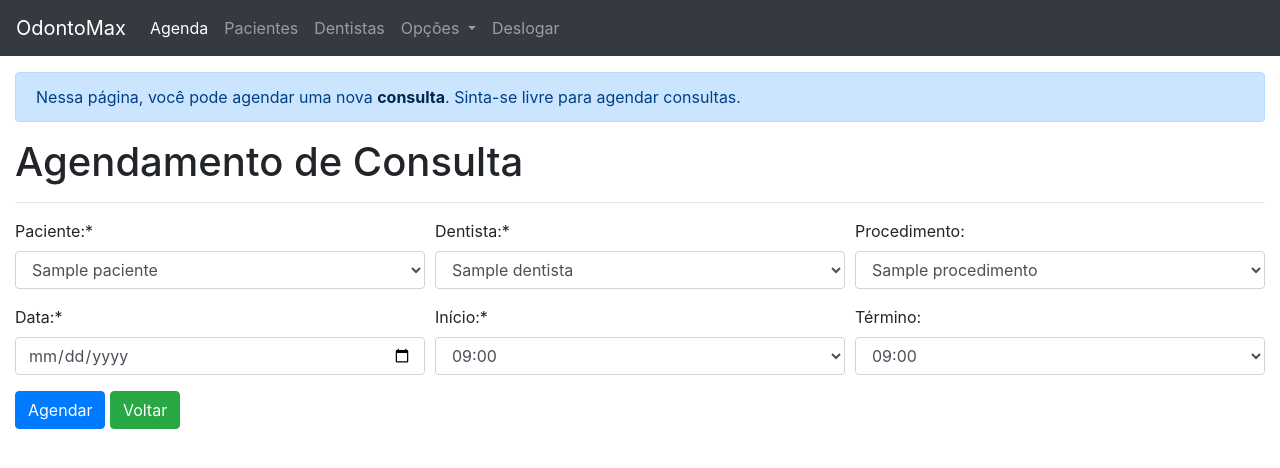
After one commit to BrunoAlexsander/OdontoMax, a PHP site: page /novaConsulta.php in a window 1280 px wide. The commit adds this page. Shown: the top 468 px of the page. Run offline with PHP 8.4, Linux system fonts and the light colour scheme; the visitor is signed in with stand-in values (Sample User, id 1); tables that the repository leaves empty or names only in its code hold one stand-in row (values such as "Sample post"); some libraries are stand-ins or nearby versions.

Commit message:
Scheduling integration

```diff
--- a/agenda.php
+++ b/agenda.php
@@ -72,7 +72,7 @@ if (isset($_GET['excluir'])) {
         </div>
         <div class="row">
             <div class="col pb-3">
-                <button type="button" class="btn btn-primary">Nova consulta</button>
+                <a class="btn btn-primary" href="novaConsulta.php" role="button">Nova consulta</a>
             </div>
         </div>
         <table id="agenda" class="table table-striped table-bordered" style="width:100%">
--- /dev/null
+++ b/novaConsulta.php
@@ -0,0 +1,173 @@
+<?php
+session_start();
+
+require "php/conn.php";
+require "php/func.php";
+
+existeSessao();
+
+$sqlDentista = "SELECT CODIGO_DENTISTA, NOME_DENTISTA FROM DENTISTA";
+$queryDentista = mysqli_query($conn, $sqlDentista);
+
+$sqlPaciente = "SELECT CODIGO_PACIENTE, NOME_PACIENTE FROM PACIENTE";
+$queryPaciente = mysqli_query($conn, $sqlPaciente);
+
+$sqlProcedimento = "SELECT CODIGO_PROCEDIMENTO, NOME_PROCEDIMENTO FROM PROCEDIMENTO";
+$queryProcedimento = mysqli_query($conn, $sqlProcedimento);
+
+if (isset($_POST['novaConsulta'])) {
+    $dentista = $_POST['inputNomeDentista'];
+    $paciente = $_POST['inputNomePaciente'];
+    $procedimento = $_POST['inputNomeProcedimento'];
+    $data = $_POST['inputDataConsulta'];
+    $inicio = $_POST['inputInicioConsulta'];
+    $fim = $_POST['inputFimConsulta'];
+
+    $sql = "INSERT INTO CONSULTA (CODIGO_DENTISTA, CODIGO_PACIENTE, CODIGO_PROCEDIMENTO, DATA_CONSULTA, HORARIO_INICIO, HORARIO_FIM) VALUES ('$dentista', '$paciente', '$procedimento', '$data', '$inicio', '$fim')";
+    mysqli_query($conn, $sql);
+
+    header("Location: agenda.php");
+}
+?>
+<!DOCTYPE html>
+<html lang="pt-BR">
+
+<head>
+    <meta charset="UTF-8">
+    <meta name="viewport" content="width=device-width, initial-scale=1, shrink-to-fit=no">
+    <link rel="stylesheet" href="https://cdn.jsdelivr.net/npm/bootstrap@4.5.3/dist/css/bootstrap.min.css">
+    <link rel="stylesheet" href="https://cdnjs.cloudflare.com/ajax/libs/twitter-bootstrap/4.5.2/css/bootstrap.css">
+    <link rel="stylesheet" href="https://cdn.datatables.net/1.10.22/css/dataTables.bootstrap4.min.css">
+    <script src="https://kit.fontawesome.com/7e4be4c189.js"></script>
+    <title>OdontoMax - Nova consulta</title>
+</head>
+
+<body>
+    <nav class="navbar navbar-expand-lg navbar-dark bg-dark">
+        <a class="navbar-brand" href="dashboard.php">OdontoMax</a>
+        <button class="navbar-toggler" type="button" data-toggle="collapse" data-target="#navbarSupportedContent" aria-controls="navbarSupportedContent" aria-expanded="false" aria-label="Toggle navigation">
+            <span class="navbar-toggler-icon"></span>
+        </button>
+        <div class="collapse navbar-collapse" id="navbarSupportedContent">
+            <ul class="navbar-nav mr-auto">
+                <li class="nav-item active">
+                    <a class="nav-link" href="agenda.php">Agenda <span class="sr-only">(current)</span></a>
+                </li>
+                <li class="nav-item">
+                    <a class="nav-link" href="pacientes.php">Pacientes</a>
+                </li>
+                <li class="nav-item">
+                    <a class="nav-link" href="dentistas.php">Dentistas</a>
+                </li>
+                <li class="nav-item dropdown">
+                    <a class="nav-link dropdown-toggle" href="#" id="navbarDropdown" role="button" data-toggle="dropdown" aria-haspopup="true" aria-expanded="false">
+                        Opções
+                    </a>
+                    <div class="dropdown-menu" aria-labelledby="navbarDropdown">
+                        <a class="dropdown-item" href="procedimentos.php">Procedimentos</a>
+                        <a class="dropdown-item" href="anamnase.php">Anamnese</a>
+                        <div class="dropdown-divider"></div>
+                        <a class="dropdown-item" href="configuracoes.php">Configurações</a>
+                    </div>
+                </li>
+                <li class="nav-item">
+                    <a class="nav-link" href="deslogar.php">Deslogar</a>
+                </li>
+            </ul>
+        </div>
+    </nav>
+    <div class="container-fluid">
+        <div class="row">
+            <div class="col pt-3">
+                <div class="alert alert-primary" role="alert">
+                    Nessa página, você pode agendar uma nova <a href="#" class="alert-link">consulta</a>. Sinta-se livre para agendar consultas.
+                </div>
+            </div>
+        </div>
+        <div class="row">
+            <div class="col">
+                <h1>Agendamento de Consulta</h1>
+                <hr>
+            </div>
+        </div>
+        <form method="POST" action="">
+            <div class="form-row">
+                <div class="form-group col-md-4">
+                    <label for="inputNomePaciente">Paciente:*</label>
+                    <select name="inputNomePaciente" id="inputNomePaciente" class="form-control">
+                        <?php while ($paciente = mysqli_fetch_array($queryPaciente)) { ?>
+                            <option value="<?php echo $paciente['CODIGO_PACIENTE']; ?>"><?php echo $paciente['NOME_PACIENTE']; ?></option>
+                        <?php } ?>
+                    </select>
+                </div>
+                <div class="form-group col-md-4">
+                    <label for="inputNomeDentista">Dentista:*</label>
+                    <select name="inputNomeDentista" id="inputNomeDentista" class="form-control">
+                        <?php while ($dentista = mysqli_fetch_array($queryDentista)) { ?>
+                            <option value="<?php echo $dentista['CODIGO_DENTISTA']; ?>"><?php echo $dentista['NOME_DENTISTA']; ?></option>
+                        <?php } ?>
+                    </select>
+                </div>
+                <div class="form-group col-md-4">
+                    <label for="inputNomeProcedimento">Procedimento:</label>
+                    <select name="inputNomeProcedimento" id="inputNomeProcedimento" class="form-control">
+                        <?php while ($procedimento = mysqli_fetch_array($queryProcedimento)) { ?>
+                            <option value="<?php echo $procedimento['CODIGO_PROCEDIMENTO']; ?>"><?php echo $procedimento['NOME_PROCEDIMENTO']; ?></option>
+                        <?php } ?>
+                    </select>
+                </div>
+            </div>
+            <div class="form-row">
+                <div class="form-group col-md-4">
+                    <label for="inputDataConsulta">Data:*</label>
+                    <input type="date" class="form-control" name="inputDataConsulta" id="inputDataConsulta">
+                </div>
+                <div class="form-group col-md-4">
+                    <label for="inputInicioConsulta">Início:*</label>
+                    <select name="inputInicioConsulta" id="inputInicioConsulta" class="form-control">
+                        <option valu="09:00:00">09:00</option>
+                        <option valu="09:30:00">09:30</option>
+                        <option valu="10:00:00">10:00</option>
+                        <option valu="10:30:00">10:30</option>
+                        <option valu="11:00:00">11:00</option>
+                        <option valu="11:30:00">11:30</option>
+                        <option valu="12:00:00">12:00</option>
+                    </select>
+                </div>
+                <div class="form-group col-md-4">
+                    <label for="inputFimConsulta">Término:</label>
+                    <select name="inputFimConsulta" id="inputFimConsulta" class="form-control">
+                        <option valu="09:00:00">09:00</option>
+                        <option valu="09:30:00">09:30</option>
+                        <option valu="10:00:00">10:00</option>
+                        <option valu="10:30:00">10:30</option>
+                        <option valu="11:00:00">11:00</option>
+                        <option valu="11:30:00">11:30</option>
+                        <option valu="12:00:00">12:00</option>
+                    </select>
+                </div>
+            </div>
+            <button type="submit" class="btn btn-primary" name="novaConsulta" id="novaConsulta">Agendar</button>
+            <a href="agenda.php"><button type="button" class="btn btn-success">Voltar</button></a>
+        </form>
+    </div>
+    <script src="https://code.jquery.com/jquery-3.5.1.slim.min.js"></script>
+    <script src="https://cdn.jsdelivr.net/npm/bootstrap@4.5.3/dist/js/bootstrap.bundle.min.js"></script>
+    <script src="https://cdn.jsdelivr.net/npm/popper.js@1.16.1/dist/umd/popper.min.js"></script>
+    <script src="https://cdn.jsdelivr.net/npm/bootstrap@4.5.3/dist/js/bootstrap.min.js"></script>
+    <script src="https://code.jquery.com/jquery-3.5.1.js"></script>
+    <script src="https://cdn.datatables.net/1.10.22/js/jquery.dataTables.min.js"></script>
+    <script src="https://cdn.datatables.net/1.10.22/js/dataTables.bootstrap4.min.js"></script>
+    <script>
+        $(document).ready(function() {
+            $('#agenda').DataTable({
+                "scrollX": true,
+                "language": {
+                    "url": "https://cdn.datatables.net/plug-ins/1.10.21/i18n/Portuguese-Brasil.json"
+                }
+            });
+        });
+    </script>
+</body>
+
+</html>
```
